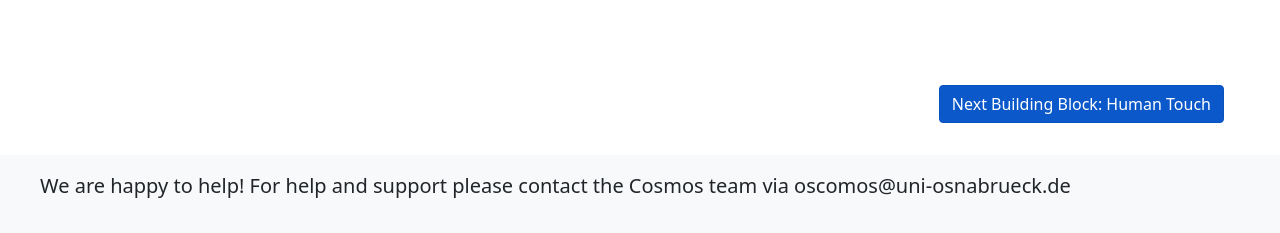
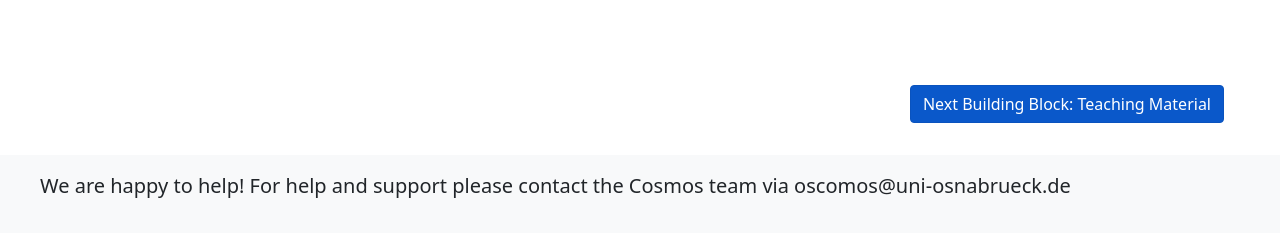
Before and after one commit to yesidc/toolbox, a Django app: page /category/human_touch/teaching_material/ in a window 1280 px wide. Shown: the part 1091-1324 px from the top of the page. Run offline with Django 3.2, Linux system fonts and the light colour scheme; data comes from the database, SQL or seed files in the repository; some libraries are stand-ins or nearby versions.

Commit message:
issue # 23

```diff
--- a/plan/templates/plan/block_content.html
+++ b/plan/templates/plan/block_content.html
@@ -1,4 +1,5 @@
 {% extends "plan/base_block.html" %}
+{% load toolbox_custom_tags %}
 {% block title %}
     ToolBox | Building Blocks
 {% endblock %}
@@ -162,8 +163,9 @@
             <div>
 
                 {% if category.category.category_name != 'Rules & Regulations' %}
-                    <a href="{% url  'show_block' next_page category.category.next_page %}" class="btn btn-primary active m-4" aria-current="page">Next Building
-                        Block: {{ category.category.category_name }}</a>
+                    {% get_name_next_category next_page as c_next_button %}
+                    <a href="{% url  'show_block' next_page c_next_button.c_next %}" class="btn btn-primary active m-4" aria-current="page">Next Building
+                        Block: {{ c_next_button.c_name }} </a>
                 {% endif %}
 
             </div>
--- a/plan/templates/plan/idea_overview.html
+++ b/plan/templates/plan/idea_overview.html
@@ -99,7 +99,7 @@
             <div class="container">
                 <div class="row mt-0 p-3">
                     <div class="col"><a href="{% url 'idea_overview_detail' current_category idea.id 'detailed_view' %}"
-                                        class="btn btn-primary">Show me more</a></div>
+                                        class="btn btn-primary">Show more and take notes</a></div>
                 </div>
             </div>
 
--- a/requirements.txt
+++ b/requirements.txt
@@ -9,7 +9,7 @@ django-crispy-forms==1.14.0
 django-debug-toolbar==3.6.0
 django-extensions==3.2.0
 django-feather==0.3.0
-django-filter==22.1
+
 django-imagekit==4.1.0
 pilkit==2.0
 Pillow==9.2.0
--- a/tbcore/templatetags/toolbox_custom_tags.py
+++ b/tbcore/templatetags/toolbox_custom_tags.py
@@ -1,5 +1,5 @@
 from django import template
-
+from tbcore.models import Category
 register = template.Library()
 
 
@@ -10,7 +10,15 @@ def add_hyphen(value):
     """
     return value.replace(' ', '-')
 
-
+@register.simple_tag()
+def get_name_next_category (value):
+    """
+    Retrieves the name of the next category
+    """
+    c = Category.objects.get(category_url=value)
+    c_name = c.category_name
+    c_next = c.next_page
+    return {'c_name':c_name, 'c_next':c_next}
 
 
 @register.simple_tag(takes_context=True)
```
